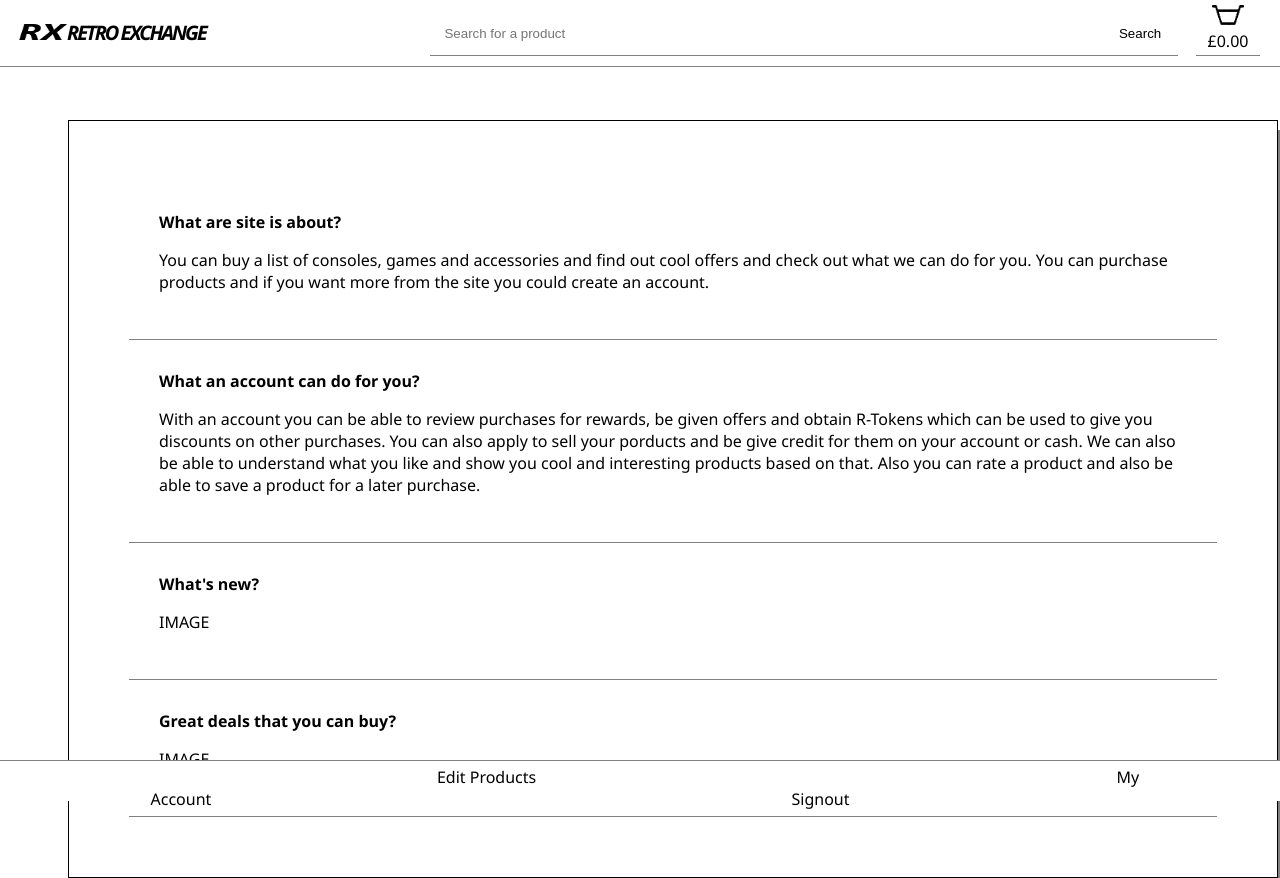
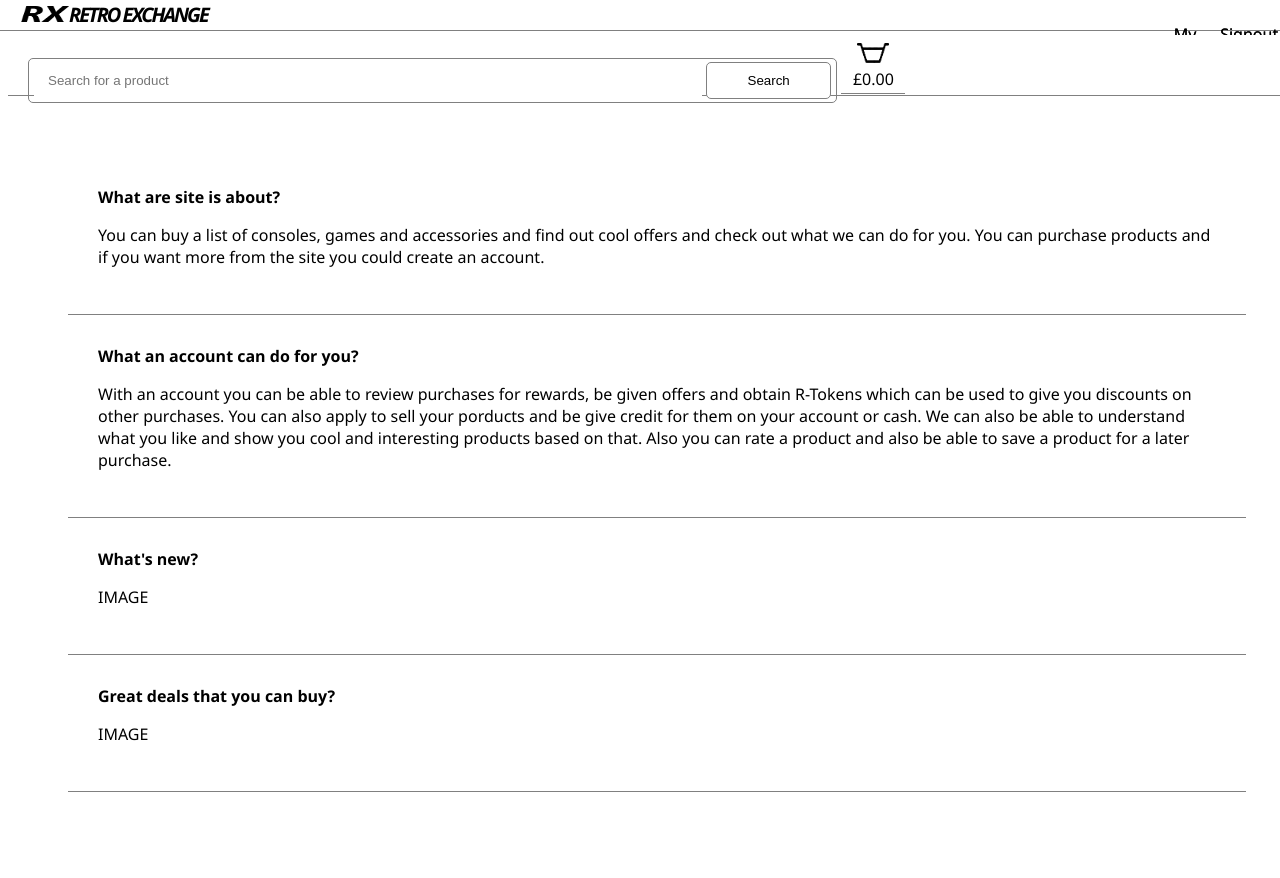
Before and after one commit to roy-finch/U4-Retro-Exchange-V1, a Django app: page / in a window 1280 px wide; the page is wider, and only the part inside the window is pictured. After the commit the page ends 792 px from the top of that part, so only its background shows below. Run offline with Django 3.2, Linux system fonts and the light colour scheme; the visitor is signed in with stand-in values (Sample User, id 1).

Commit message:
I am trying to create a navigation bar that I feel suits the site better.

```diff
--- a/templates/base.html
+++ b/templates/base.html
@@ -28,59 +28,69 @@
                     color: black;
                 }
                 .top-bar {
-                    position: fixed;
+                    position: absolute;
                     top: -1px;
                     left: -1px;
                     border-bottom: 1px solid grey;
                     display: inline;
-                    width: 100%;
+                    width: 100vw;
                     padding-left: 20px;
                     z-index: 2;
                     background-color: white;
                 }
-                .account-bar {
-                    position: fixed;
-                    border-top: 1px solid grey;
-                    bottom: -1px;
+                .nav-bar {
+                    position: sticky;
+                    top: 0px;
+                    margin-top: 35px;
                     left: -1px;
-                    display: inline;
+                    border-bottom: 1px solid grey;
                     width: 100%;
-                    height: 30px;
-                    padding: 5px;
+                    padding-left: 20px;
                     z-index: 2;
-                    text-align: center;
+                    height: 60px;
                     background-color: white;
-                }
-                .account-bar > a {
-                    padding: 5px 22.5% 5px 22.5%;
                 }
                 .top-bar > h3, .search-con, .basket{
                     display: inline-block;
                 }
                 .basket {
-                    position: fixed;
                     width: 5vw;
                     height: 50px;
-                    right: 20px;
-                    top: -3px;
+                    right: 0px;
+                    top: 60px;
                     border-bottom: 1px solid grey;
                     text-align: center;
                     padding-top: 8px;
+                    margin-bottom: 10px;
+                }
+                .profile {
+                    position: absolute;
+                    width: 5vw;
+                    right: 0px;
+                    padding: 5px;
+                    top: -3px;
+                    text-align: center;
+                    margin-right: 6vw;
+                }
+                .signout {
+                    position: absolute;
+                    width: 5vw;
+                    right: 0px;
+                    padding: 5px;
+                    top: -3px;
+                    text-align: center;
+                    margin-right: 1vw;
                 }
                 .search-con {
-                    position: fixed;
-                    right: 8vw;
-                    top: 12px;
-                    border-bottom: 1px solid grey;
+                    border: 1px solid grey;
+                    border-radius: 5px;
+                    padding: 0px 5px 0px 5px
                 }
                 .main-content {
                     background-color: white;
-                    position: relative;
-                    width: 85vw;
-                    padding: 60px;
-                    margin: 120px 60px 0px 60px;
-                    box-shadow: grey 10px 10px;
-                    border: 1px solid black;
+                    position: absolute;
+                    width: 92vw;
+                    padding: 60px 150px 60px 60px;
                 }
                 .sub-content {
                     border-bottom: 1px solid grey;
@@ -95,12 +105,16 @@
                 .search-button {
                     outline: none;
                     border: none;
-                    padding: 2px;
-                    width: 75px;
+                    padding: 10px;
+                    width: 125px;
                     background-color: white;
                     text-align: center;
+                    border: 1px solid grey;
+                    border-radius: 5px;
                 }
                 .logo {
+                    margin: 2px;
+                    width: 40vw;
                     font-style: italic;
                     letter-spacing: -2px;
                     font-size: 20px;
@@ -126,37 +140,44 @@
             <div class="logo-container">
                 <a href="{% url 'home' %}"><h3 class="logo"><img class="logo-img" src="media/r_e_logo.png">RETRO EXCHANGE</h3></a>
             </div>
-            <div class="search-con">
-                <form method="GET" action="" autocomplete="off">
-                    <input class="search-bar" type="text" name="search" placeholder="Search for a product">
-                    <button class="search-button" type="submit">
-                        <span>Search</span>
-                    </button>
-                </form>
-            </div>
-            <div class="basket">
-                <a href=""> <img class="icon" src="media/basket.png"/>
-                    <br>
-                    {% if grand_total %}
-                        ${{ grandtotal|floatformat:2 }}
-                    {% else %}
-                        £0.00
-                    {% endif %}
-                </a>
-            </div>
-        </div>
-        <div class="account-bar">
             {% if request.user.is_authenticated %}
                 {% if request.user.is_superuser %}
-                    <a href="">Edit Products</a>
+                    <div class="profile">
+                        <a href="">
+                            <br>
+                            <span>My Account</span>
+                        </a>
+                    </div>
+                    <div class="signout">
+                        <a href="{% url 'account_signout' %}"">
+                            <br>
+                            <span>Signout</span>
+                        </a>
+                    </div>
                 {% endif %}
-                <a href="">My Account</a>
-                <a href="{% url 'account_logout' %}">Signout</a>
+                    <div class="profile">
+                        <a href="">
+                            <br>
+                            <span>My Account</span>
+                        </a>
+                    </div>
+                    <div class="signout">
+                        <a href="{% url 'account_signout' %}">
+                            <br>
+                            <span>Signout</span>
+                        </a>
+                    </div>
             {% else %}
-                <a href="{% url 'account_signup' %}">Signup</a>
-                <a href="{% url 'account_login' %}">Login</a>
+                <div class="profile">
+                    <a href="{% url 'account_signup' %}">Signup</a>
+                </div>
+                <div class="signout">
+                    <a href="{% url 'account_login' %}">Login</a>
+                </div>
             {% endif %}
         </div>
+
+        {% include 'includes/main-nav.html' %}
 
         {% block page_header %}
         {% endblock %}
--- /dev/null
+++ b/templates/includes/main-nav.html
@@ -0,0 +1,20 @@
+<div class="nav-bar">
+    <div class="search-con">
+        <form method="GET" action="" autocomplete="off">
+            <input class="search-bar" type="text" name="search" placeholder="Search for a product">
+            <button class="search-button" type="submit">
+                <span>Search</span>
+            </button>
+        </form>
+    </div>
+    <div class="basket">
+        <a href=""> <img class="icon" src="media/basket.png"/>
+            <br>
+            {% if grand_total %}
+                ${{ grandtotal|floatformat:2 }}
+            {% else %}
+                £0.00
+            {% endif %}
+        </a>
+    </div>
+</div>
```
Also changed, not shown: README.md, media/edit-icon.png (added), media/fav-icon.png (added), media/login-icon.png (added), media/profile-icon.png (added), media/rating-icon.png (added), media/signout-icon.png (added), media/signup-icon.png (added).
